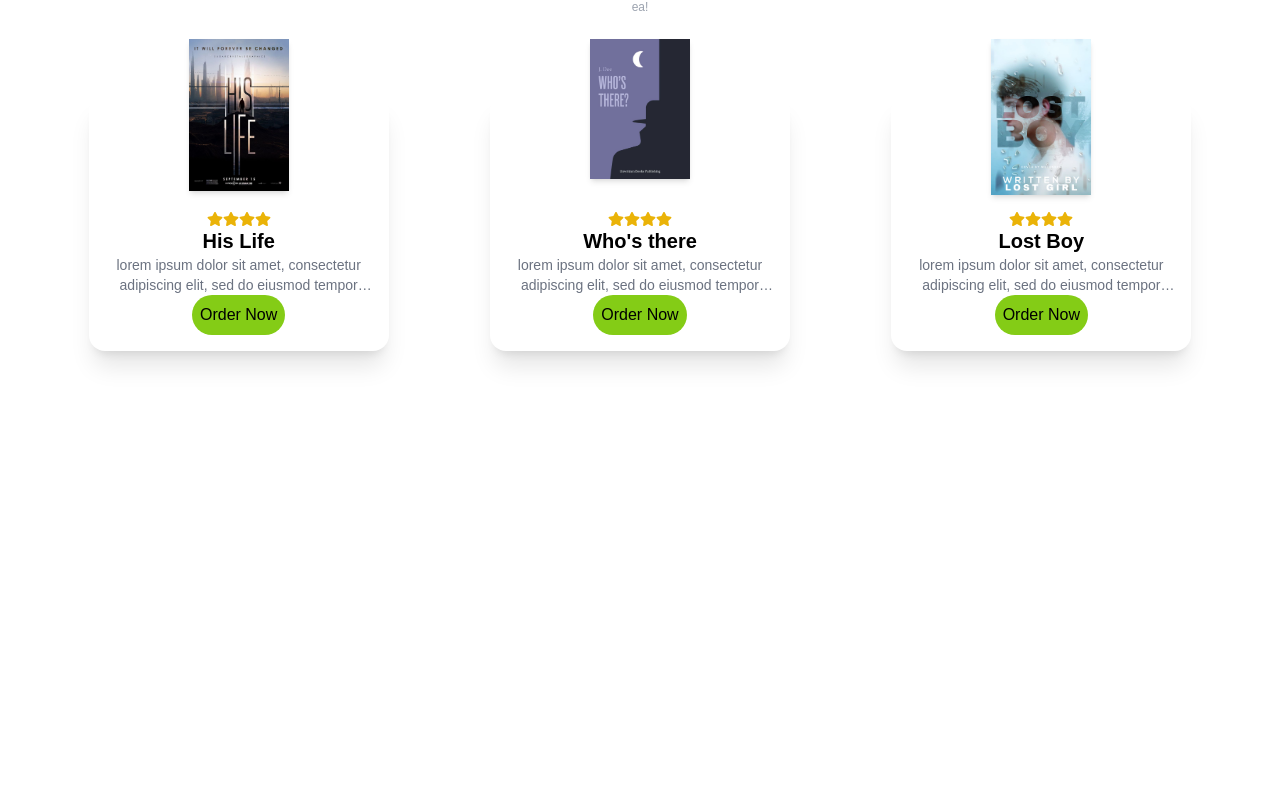
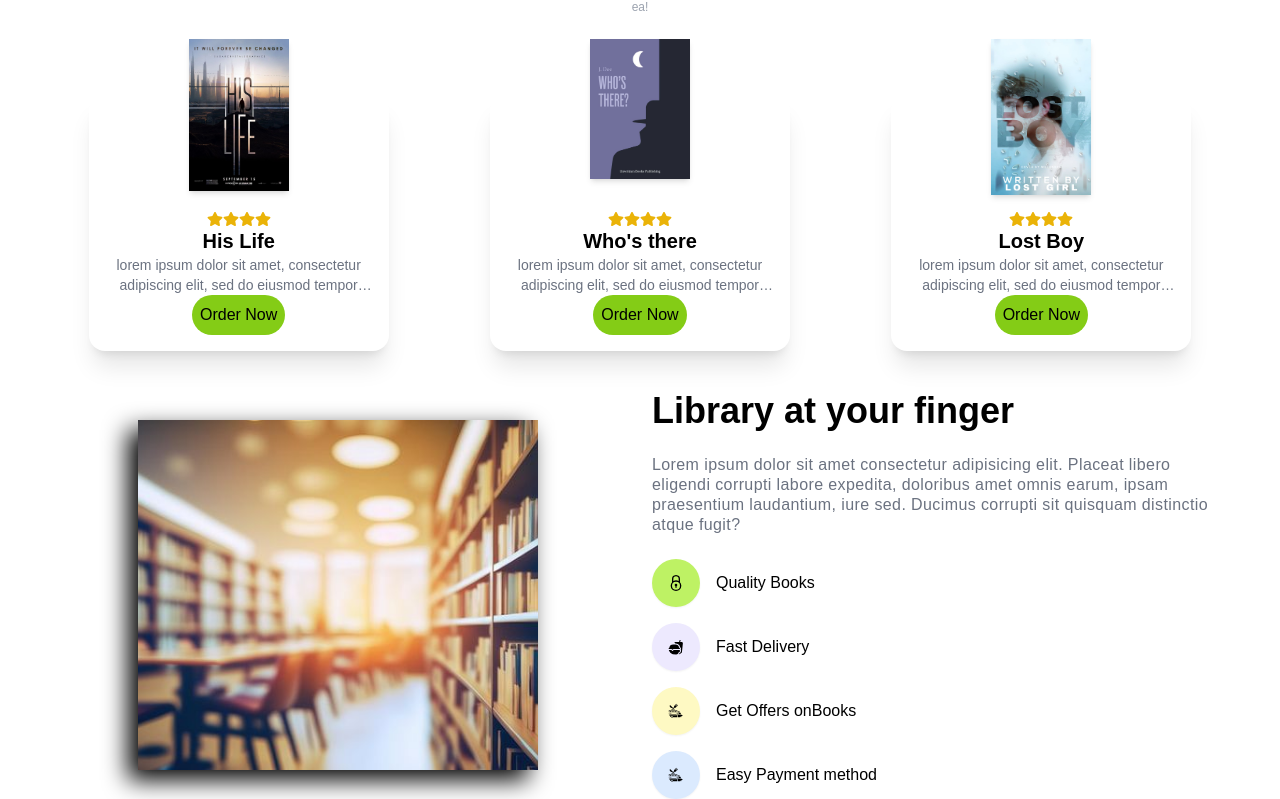
Before and after one commit to ch13Nataliia/book_shop, a React (Vite) app: page / in a window 1280 px wide. Shown: the part 867-1666 px from the top of the page. Before the commit the page ends 1258 px from the top, so only its background shows below. Built offline with nearby package versions, Linux system fonts and the light colour scheme.

Commit message:
added Banner

```diff
--- a/src/App.jsx
+++ b/src/App.jsx
@@ -1,5 +1,6 @@
 // import React from 'react'
 
+import Banner from './components/Banner/Banner';
 import BestBooks from './components/BestBooks/BestBooks';
 import Hero from './components/Hero/Hero';
 import Navbar from './components/Navbar/Navbar';
@@ -10,6 +11,7 @@ const App = () => {
       <Navbar />
       <Hero />
       <BestBooks />
+      <Banner />
     </div>
   );
 };
--- /dev/null
+++ b/src/components/Banner/Banner.jsx
@@ -0,0 +1,58 @@
+// import React from 'react'
+import LibraryImg from '../../assets/website/library.jpg';
+import { GrSecure } from 'react-icons/gr';
+import { IoFastFood } from 'react-icons/io5';
+import { GiFoodTruck } from 'react-icons/gi';
+
+const Banner = () => {
+  return (
+    <>
+      <div>
+        <div className="container ">
+          <div className="grid grid-cols-1 sm:grid-cols-2 items-center gap-6">
+            {/* image section */}
+            <div>
+              <img
+                src={LibraryImg}
+                alt="libraryImg"
+                className="max-w-[400px] block mx-auto h-[350px] w-full drop-shadow-[-10px_10px_12px_rgba(0,0,0,1)] object-cover"
+              />
+            </div>
+            {/* text content */}
+            <div className="flex flex-col justify-center gap-6 s,:pt-0">
+              <h1 className="font-bold text-3xl sm:text-4xl">
+                Library at your finger
+              </h1>
+              <p className="text0sm text-gray-500 tracking-wide leading-5">
+                Lorem ipsum dolor sit amet consectetur adipisicing elit. Placeat
+                libero eligendi corrupti labore expedita, doloribus amet omnis
+                earum, ipsam praesentium laudantium, iure sed. Ducimus corrupti
+                sit quisquam distinctio atque fugit?
+              </p>
+              <div className="flex flex-col gap-4">
+                <div className="flex items-center gap-4">
+                  <GrSecure className="text-4xl h-12 w-12 shadow-sm p-4 rounded-full bg-secondary dark:bg-primary" />
+                  <p>Quality Books</p>
+                </div>
+                <div className="flex items-center gap-4">
+                  <IoFastFood className="text-4xl h-12 w-12 shadow-sm p-4 rounded-full bg-violet-100 dark:bg-violet-400" />
+                  <p> Fast Delivery </p>
+                </div>
+                <div className="flex items-center gap-4">
+                  <GiFoodTruck className="text-4xl h-12 w-12 shadow-sm p-4 rounded-full bg-yellow-100 dark:bg-yellow-400" />
+                  <p>Get Offers onBooks</p>
+                </div>
+                <div className="flex items-center gap-4">
+                  <GiFoodTruck className="text-4xl h-12 w-12 shadow-sm p-4 rounded-full bg-blue-100 dark:bg-blue-400" />
+                  <p> Easy Payment method</p>
+                </div>
+              </div>
+            </div>
+          </div>
+        </div>
+      </div>
+    </>
+  );
+};
+
+export default Banner;
```
Also changed, not shown: src/assets/website/library.jpg (added).
